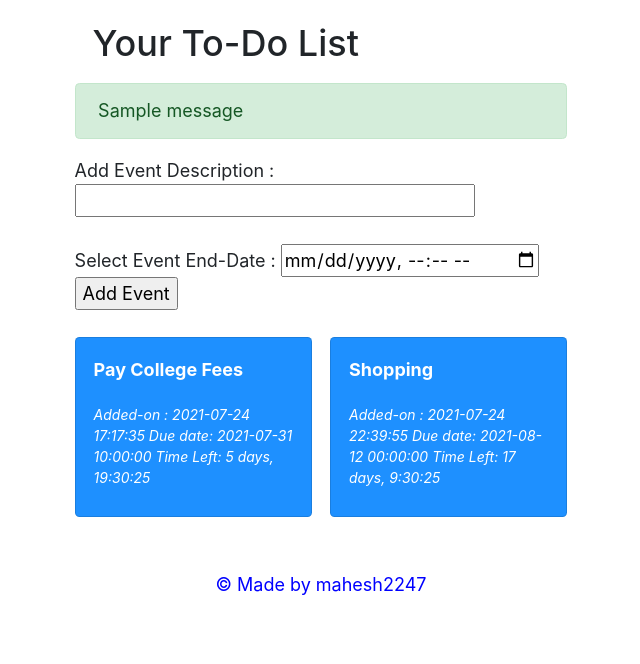
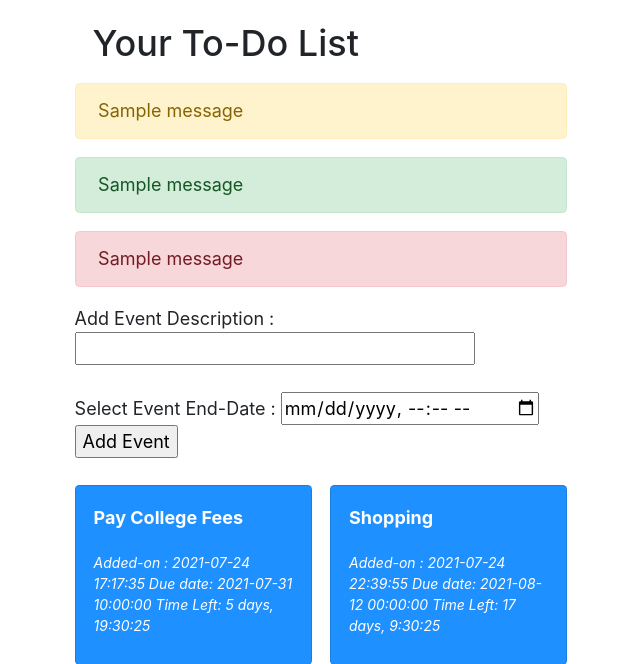
Before and after one commit to mahesh2247/simpleTodoApp, a Flask app: page / in a window 1280 px wide. Shown: the top 664 px of the page, without its empty margins (319-959 px from the left). Run offline with Flask 2, Linux system fonts and the light colour scheme; data comes from the database, SQL or seed files in the repository; both versions use the stored data as it was after the commit; one stand-in notice (Sample message) is shown; some libraries are stand-ins or nearby versions.

Commit message:
flash alerts

```diff
--- a/main.py
+++ b/main.py
@@ -90,7 +90,7 @@
             db.session.close()
         return redirect(url_for('mainpage'))
     except:
-        flash(f'''Event already present. Wait for it to complete''', 'success')
+        flash(f'''Event already present. Wait for it to complete''', 'warning')
         return redirect(url_for('mainpage'))
 
 
@@ -102,6 +102,7 @@
     db.session.delete(query)
     db.session.commit()
     db.session.close()
+    flash(f'''Event {ans} was marked as completed by User''', 'danger')
     return redirect(url_for('mainpage'))
 
 
--- a/templates/main.html
+++ b/templates/main.html
@@ -15,11 +15,7 @@
     h2 { padding: 1rem; max-width: 500px;
     margin: auto;}
 
-    .flashes{
 
-        position: absolute;
-
-    }
 
     .card {
     background-color: dodgerblue;
@@ -69,17 +65,50 @@
 </head>
 <h2>Your To-Do List</h2>
 <body>
-{% block content %}
-    {% with messages = get_flashed_messages(with_categories=true) %}
+<!--<div class="col-sm-4">-->
+    {% with messages = get_flashed_messages(category_filter=["warning"]) %}
+    {% if messages %}
+    {% for message in messages %}
+    <div class="alert alert-warning alert-dismissible fade show" role="alert">
+        <span>{{ message }}</span>
+    </div>
+    {% endfor %}
+    {% endif %}
+    {% endwith %}
+<!--</div>-->
+<!--<div class="col-sm-4">-->
+    {% with messages = get_flashed_messages(category_filter=["success"]) %}
         {% if messages %}
-            {% for category, message in messages %}
-                <div class="alert alert-{{ category }}">
-                    {{ message }}
+            {% for message in messages %}
+                <div class="alert alert-success alert-dismissible fade show" role="alert">
+                <span>{{ message }}</span>
                 </div>
             {% endfor %}
         {% endif %}
     {% endwith %}
-{% endblock %}
+<!--</div>-->
+<!--<div class="col-sm-4">-->
+    {% with messages = get_flashed_messages(category_filter=["danger"]) %}
+        {% if messages %}
+            {% for message in messages %}
+                <div class="alert alert-danger alert-dismissible fade show" role="alert">
+                <span>{{ message }}</span>
+                </div>
+            {% endfor %}
+        {% endif %}
+    {% endwith %}
+<!--</div>-->
+<!--{% block content %}-->
+<!--    {% with messages = get_flashed_messages(with_categories=true) %}-->
+<!--        {% if messages %}-->
+<!--            {% for category, message in messages %}-->
+<!--                <div class="alert alert-{{ category }}">-->
+<!--                    {{ message }}-->
+<!--                </div>-->
+<!--            {% endfor %}-->
+<!--        {% endif %}-->
+<!--    {% endwith %}-->
+<!--{% endblock %}-->
 <form method="post" action="/insert">
     Add Event Description : <input type="text" name="todoinput" style="width: 400px;" required>
     <br>
```
Also changed, not shown: mydatabase.db.
